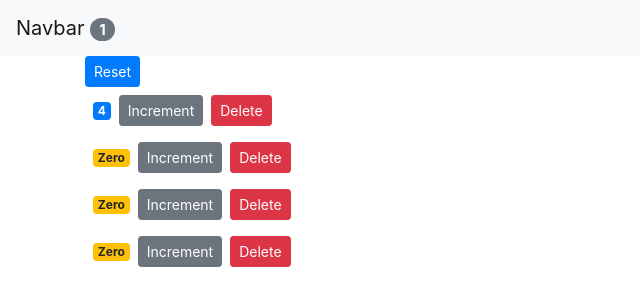
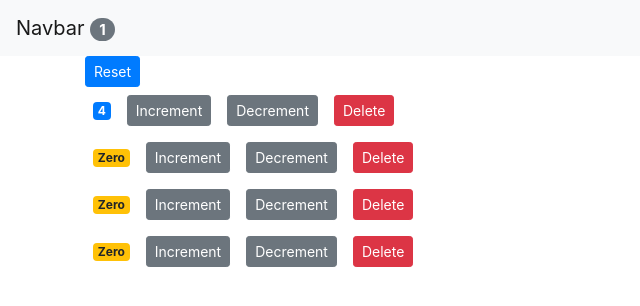
Before and after one commit to thaibinhnguyen/counter-app, a React (Create React App) app: page / in a window 1280 px wide. Shown: the top 306 px of the page, without its empty margins (0-640 px from the left). Built offline with nearby package versions, Linux system fonts and the light colour scheme; the HTML template or start-up script is replaced by a standard one.

Commit message:
decrement button

```diff
--- a/src/App.js
+++ b/src/App.js
@@ -35,6 +35,13 @@ class App extends Component {
         });
         this.setState({ counters });
     };
+    handleDecrement = (counter) => {
+        const counters = [...this.state.counters];
+        const index = counters.indexOf(counter);
+        counters[index] = { ...counter };
+        counters[index].value--;
+        this.setState({ counters });
+    };
     render() {
         return (
             <React.Fragment>
@@ -46,6 +53,7 @@ class App extends Component {
                 <main className="container">
                     <Counters
                         counters={this.state.counters}
+                        onDecrement={this.handleDecrement}
                         onIncrement={this.handleIncrement}
                         onDelete={this.handleDelete}
                         onReset={this.handleReset}
--- a/src/components/Counter.jsx
+++ b/src/components/Counter.jsx
@@ -1,6 +1,7 @@
 import React, { Component } from "react";
 
 export default class Counter extends Component {
+    componentDidUpdate(prevProps, prevState) {}
     state = {
         value: this.props.counter.value,
     };
@@ -19,9 +20,15 @@ export default class Counter extends Component {
                 </span>
                 <button
                     onClick={() => this.props.onIncrement(this.props.counter)}
-                    className="btn btn-secondary btn-sm"
+                    className="btn btn-secondary btn-sm m-2"
                 >
                     Increment
+                </button>
+                <button
+                    onClick={() => this.props.onDecrement(this.props.counter)}
+                    className="btn btn-secondary btn-sm m-2"
+                >
+                    Decrement
                 </button>
                 <button
                     onClick={() => this.props.onDelete(this.props.counter.id)}
--- a/src/components/Counters.jsx
+++ b/src/components/Counters.jsx
@@ -2,7 +2,13 @@ import React, { Component } from "react";
 import Counter from "./Counter";
 export default class Counters extends Component {
     render() {
-        const { onReset, onIncrement, counters, onDelete } = this.props;
+        const {
+            onReset,
+            onIncrement,
+            counters,
+            onDelete,
+            onDecrement,
+        } = this.props;
         return (
             <div>
                 <button
@@ -14,6 +20,7 @@ export default class Counters extends Component {
                 {counters.map((counter) => (
                     <Counter
                         onIncrement={onIncrement}
+                        onDecrement={onDecrement}
                         onDelete={onDelete}
                         key={counter.id}
                         counter={counter}
```
